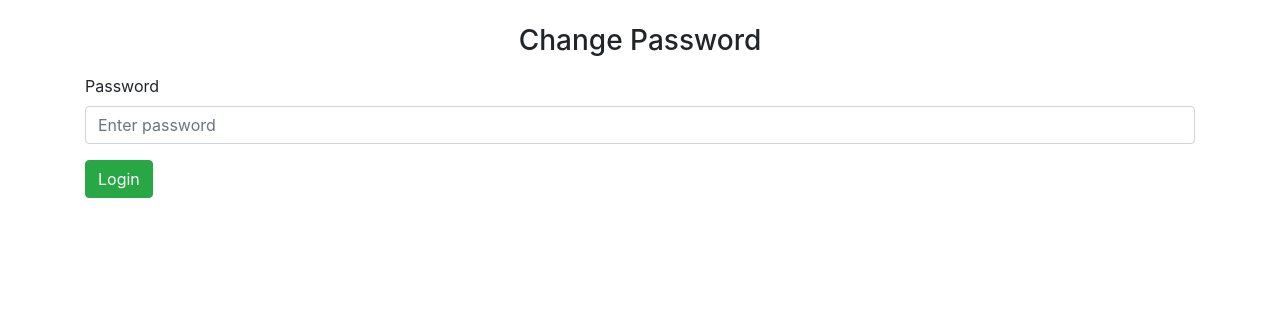
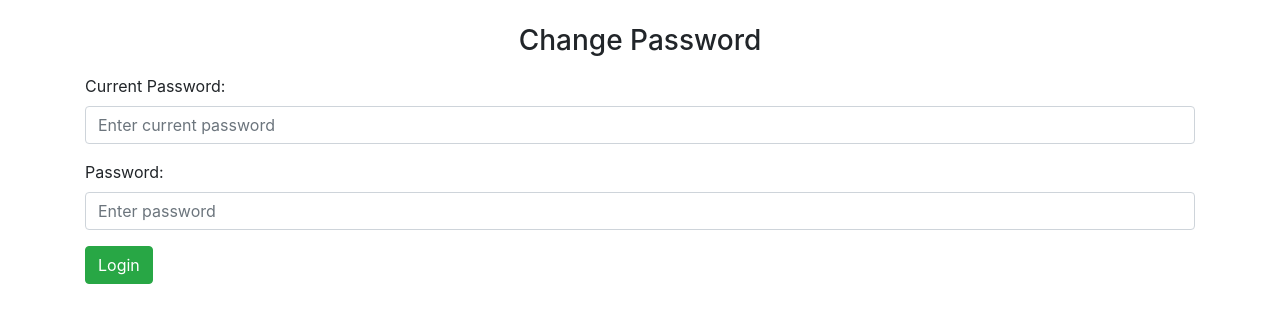
Before and after one commit to amrc8504/flask_auth_update, a Flask app: page /ChangePassword in a window 1280 px wide. Shown: the part 56-379 px from the top of the page. Run offline with Flask 2, Linux system fonts and the light colour scheme; the visitor is signed in with stand-in values (Sample User, id 1); data comes from the database, SQL or seed files in the repository; both versions use the stored data as it was after the commit; some libraries are stand-ins or nearby versions.

Commit message:
Updated edit profile and change username

```diff
--- a/main.py
+++ b/main.py
@@ -4,4 +4,4 @@ app = create_app()
 
 if __name__ == '__main__':
     # Remember to set debug=False when running application in deployment environment
-    app.run(debug=True)
+    app.run(host='0.0.0.0', port=5000, debug=True)
--- a/website/auth.py
+++ b/website/auth.py
@@ -61,12 +61,20 @@ def edit_account():
         name = request.form.get('name')
         email = request.form.get('email')
 
+        # Check if the username already exists
+        existing_user = User.query.filter_by(user_name=name).first()
+        if existing_user and existing_user.email != email:
+            flash('Username already exists. Please choose a different one.', 'error')
+            return render_template('edit_account.html', user=current_user)
+
         # Update the user account
-        user = User.query.filter_by(email=email).first()
-        user.user_name = name
-        user.email = email
-        db.session.commit()
-        return redirect(url_for('views.account'))
+        else:
+            user = User.query.filter_by(email=email).first()
+            user.user_name = name
+            user.email = email
+            db.session.commit()
+            flash('Account updated successfully!', 'success')
+            return redirect(url_for('views.account'))
 
     return render_template('edit_account.html', user=current_user)
 
@@ -75,13 +83,21 @@ def edit_account():
 def changePassword():
     if request.method == 'POST':
         email = request.form.get('email')
-        password = request.form.get('password1')
+        cur_pass = request.form.get('current_password')
+        password = request.form.get('new_password')
 
         user = User.query.filter_by(email=email).first()
-        new_password_hash = generate_password_hash(request.form.get('password1'), method='sha256')
-        user.password1 = new_password_hash
-        db.session.commit()
-        return redirect(url_for('views.account'))
+        if user:
+            if check_password_hash(user.password, cur_pass):
+                new_password_hash = generate_password_hash(password, method='sha256')
+                user.password = new_password_hash
+                db.session.commit()
+                flash('Password successfully changed!', category='success')
+                return redirect(url_for('views.account'))
+            else:
+                flash('Invalid password. Please try again.', category='error')
+        else:
+            flash('Invalid email. Please try again.', category='error')
 
     return render_template('change_password.html', user=current_user)
 
--- a/website/templates/change_password.html
+++ b/website/templates/change_password.html
@@ -18,13 +18,23 @@
           value="{{ user.email }}"
         />
       </div>
-    <div class="form-group">
-        <label for="password1">Password</label>
+      <div class="form-group">
+        <label for="new_password">Current Password:</label>
         <input
           type="password"
           class="form-control"
-          id="password1"
-          name="password1"
+          id="current_password"
+          name="current_password"
+          placeholder="Enter current password"
+        />
+      </div>
+    <div class="form-group">
+        <label for="new_password">Password:</label>
+        <input
+          type="password"
+          class="form-control"
+          id="new_password"
+          name="new_password"
           placeholder="Enter password"
         />
       </div>
```
Also changed, not shown: website/database.db.
